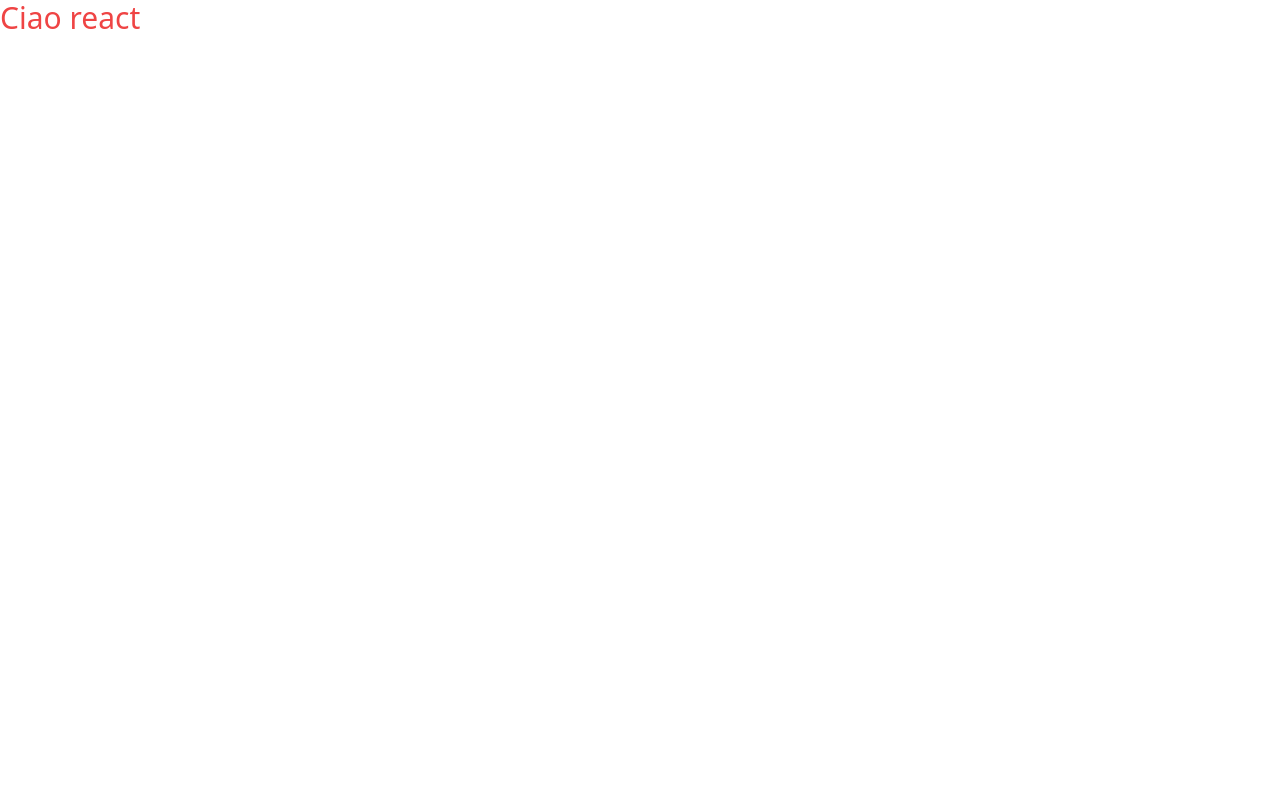
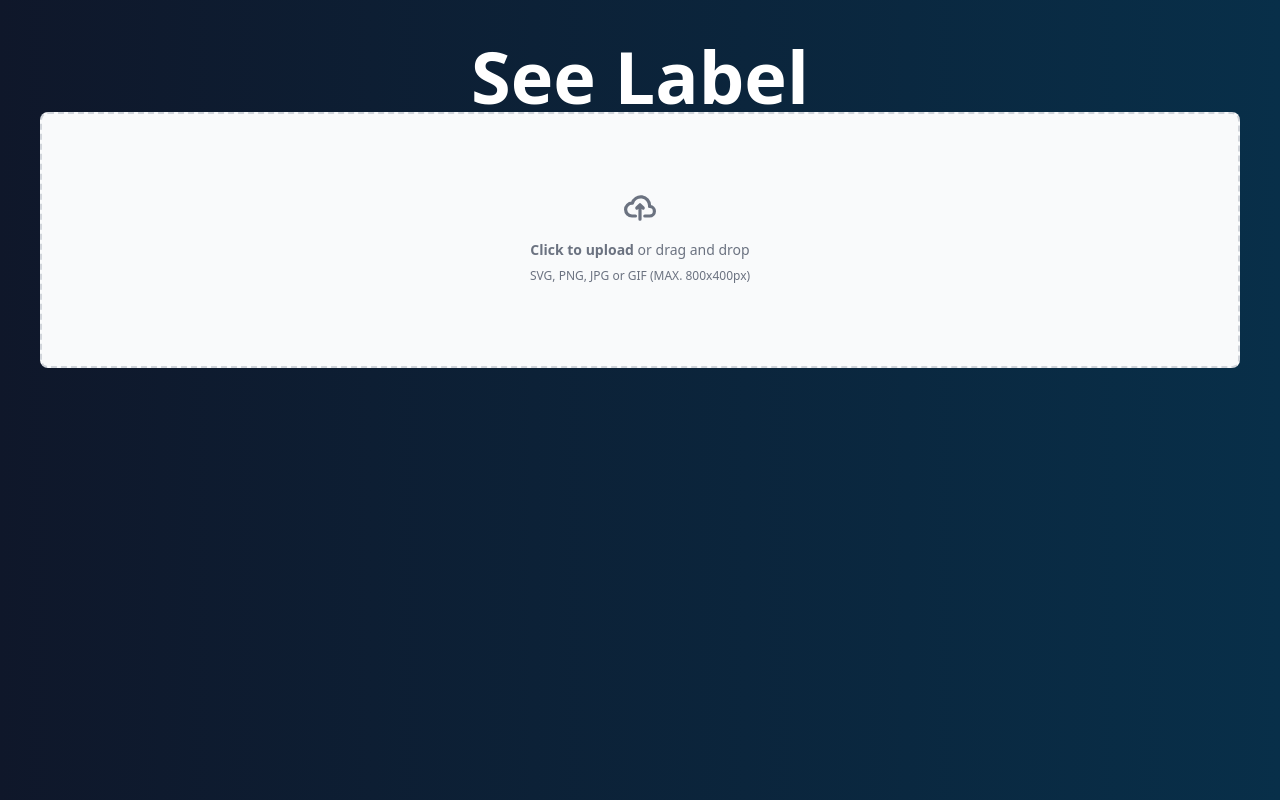
Before and after one commit to Favo02/see-label, a React (Create React App) app in the folder frontend/: page / in a window 1280 px wide. Built offline with nearby package versions, Linux system fonts and the light colour scheme; the HTML template or start-up script is replaced by a standard one.

Commit message:
frontend: image uploader

```diff
--- a/frontend/src/App.js
+++ /dev/null
@@ -1,9 +0,0 @@
-function App() {
-  return (
-    <div className="text-3xl text-red-500">
-      Ciao react
-    </div>
-  );
-}
-
-export default App;
--- /dev/null
+++ b/frontend/src/App.jsx
@@ -0,0 +1,29 @@
+import ImageUploader from "./components/ImageUploader"
+import React, { useState } from "react";
+
+function App() {
+
+  const [file, setFile] = useState();
+
+  return (
+    <div className="min-h-screen min-w-screen bg-gradient-to-r from-slate-900 to-sky-950 p-10">
+
+      <h1 className="text-7xl font-black text-white w-full text-center">See Label</h1>
+
+      {/* no image: uploader */}
+      {!file && <ImageUploader file={file} setFile={setFile} />}
+
+      {/* image */}
+      {file &&
+        <div>
+          <h1 className="text-white">Image uploaded successfully</h1>
+
+
+        </div>
+      }
+
+    </div>
+  );
+}
+
+export default App;
--- /dev/null
+++ b/frontend/src/components/ImageUploader.jsx
@@ -0,0 +1,29 @@
+import React from "react";
+
+function ImageUploader({ setFile }) {
+  function handleChange(e) {
+    setFile(URL.createObjectURL(e.target.files[0]));
+  }
+
+  return (
+    <div className="App">
+
+      <div className="flex items-center justify-center w-full">
+          <label htmlFor="dropzone-file" className="flex flex-col items-center justify-center w-full h-64 border-2 border-gray-300 border-dashed rounded-lg cursor-pointer bg-gray-50 dark:hover:bg-gray-800 dark:bg-gray-700 hover:bg-gray-100 dark:border-gray-600 dark:hover:border-gray-500 dark:hover:bg-gray-600">
+              <div className="flex flex-col items-center justify-center pt-5 pb-6">
+                  <svg className="w-8 h-8 mb-4 text-gray-500 dark:text-gray-400" aria-hidden="true" xmlns="http://www.w3.org/2000/svg" fill="none" viewBox="0 0 20 16">
+                      <path stroke="currentColor" strokeLinecap="round" strokeLinejoin="round" strokeWidth="2" d="M13 13h3a3 3 0 0 0 0-6h-.025A5.56 5.56 0 0 0 16 6.5 5.5 5.5 0 0 0 5.207 5.021C5.137 5.017 5.071 5 5 5a4 4 0 0 0 0 8h2.167M10 15V6m0 0L8 8m2-2 2 2"/>
+                  </svg>
+                  <p className="mb-2 text-sm text-gray-500 dark:text-gray-400"><span className="font-semibold">Click to upload</span> or drag and drop</p>
+                  <p className="text-xs text-gray-500 dark:text-gray-400">SVG, PNG, JPG or GIF (MAX. 800x400px)</p>
+              </div>
+              <input id="dropzone-file" type="file" className="hidden" onChange={handleChange} />
+          </label>
+      </div>
+
+
+    </div>
+  );
+}
+
+export default ImageUploader;
--- a/frontend/tailwind.config.js
+++ b/frontend/tailwind.config.js
@@ -1,6 +1,6 @@
 /** @type {import('tailwindcss').Config} */
 module.exports = {
-  content: ["./src/**/*.{html,js}"],
+  content: ["./src/**/*.{html,js,jsx}"],
   theme: {
     extend: {},
   },
```
Also changed, not shown: 1 other file (tests, documents, lock files or other folders).
